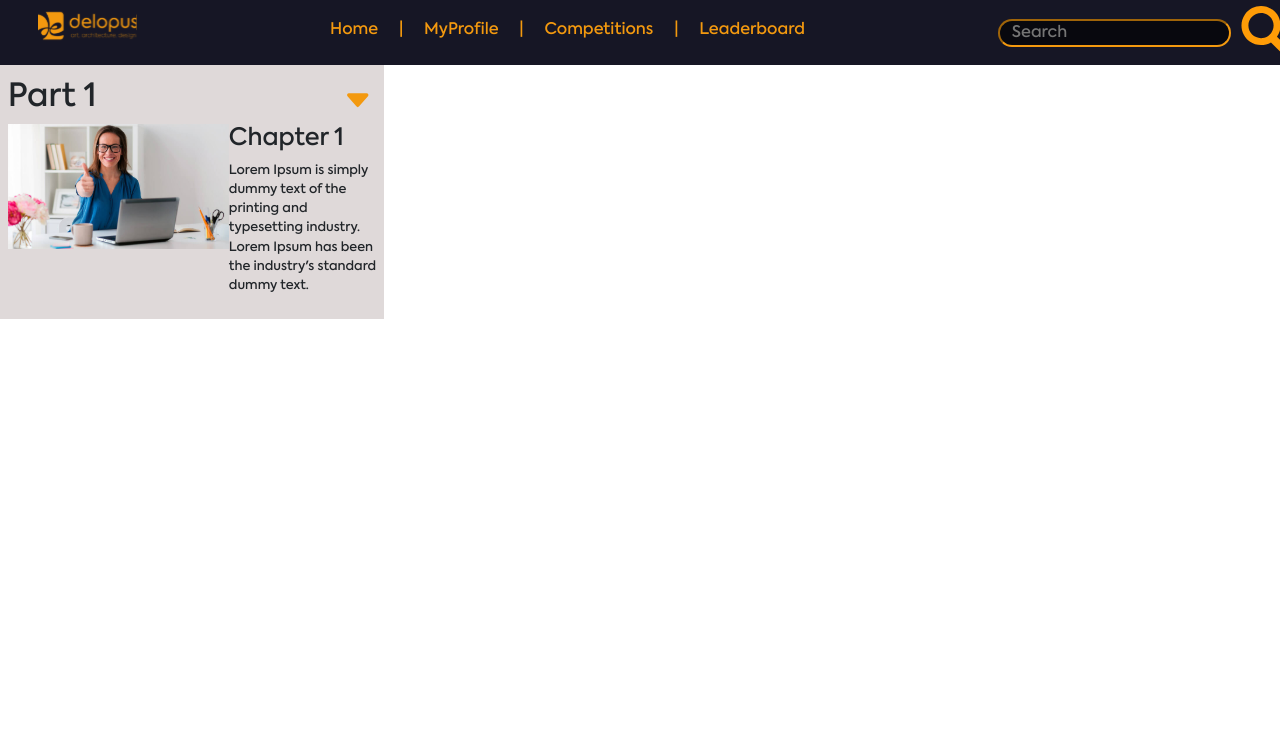
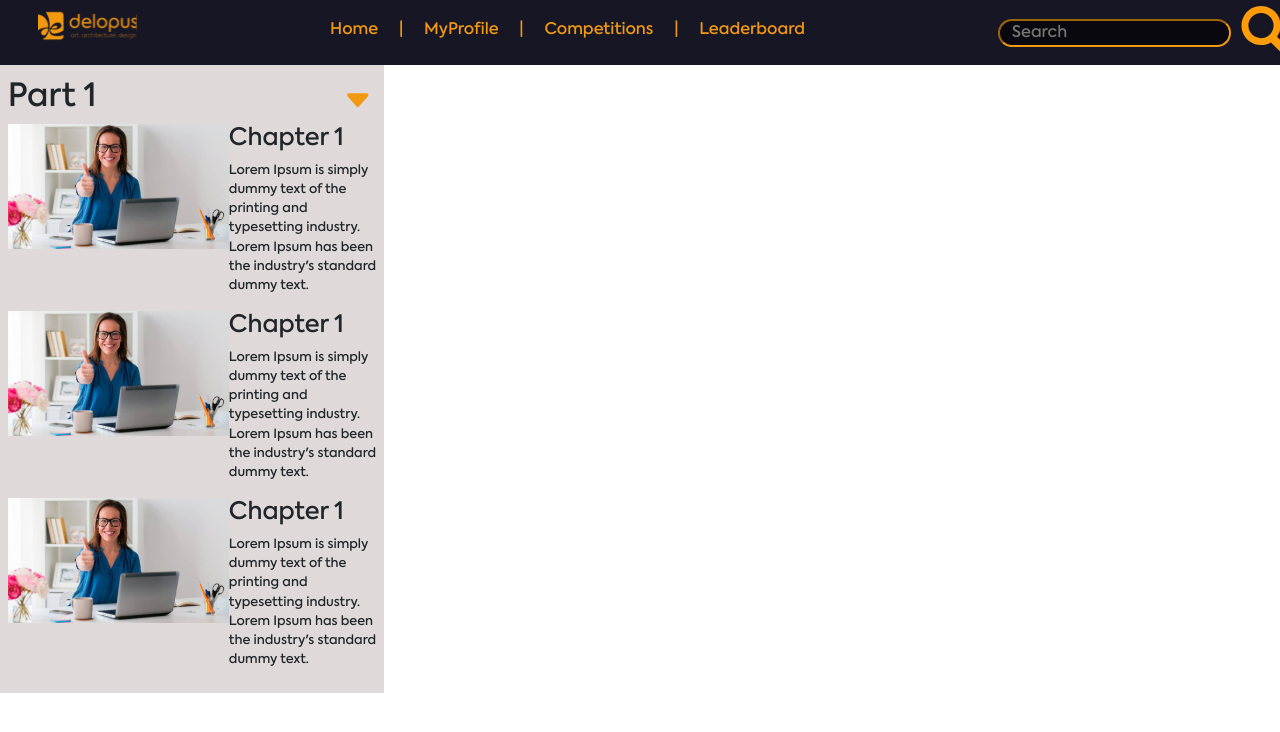
Before and after one commit to jaistarx/delopus, a React (Create React App) app: page /classes in a window 1280 px wide. Both pictures are taken after a click on the button 357 px from the left and 100 px from the top of the page. Shown: the top 732 px of the page. Built offline with nearby package versions, Linux system fonts and the light colour scheme.

Commit message:
initial work

```diff
--- a/src/classes.js
+++ b/src/classes.js
@@ -6,25 +6,36 @@ import { IconContext } from "react-icons/lib";
 function Classes() {
   const [toggle, setToggle] = useState(0);
   const toggling = () => {
-      if(toggle === 0){
-          setToggle(1);}
-      else{
+    if (toggle === 0) {
+      setToggle(1);
+    } else {
       setToggle(0);
     }
-  }
+  };
   return (
     <div>
       <div className="flex">
         <div className="contents">
           <div className="flex-space">
             <h2>Part 1</h2>
-            <button type="button" className="bt" style={{ outline: "none" }} onClick={toggling}>
-              <IconContext.Provider value={{ size: "80%" , color:((toggle===0)?'black':'#F3990F')}}>
+            <button
+              type="button"
+              className="bt"
+              style={{ outline: "none" }}
+              onClick={toggling}
+            >
+              <IconContext.Provider
+                value={{
+                  size: "80%",
+                  color: toggle === 0 ? "black" : "#F3990F",
+                }}
+              >
                 <BsFillCaretDownFill className="icon-drop" />
               </IconContext.Provider>
             </button>
           </div>
-          {(toggle === 1) && (
+          {toggle === 1 && (
+            <div>
               <div>
                 <div className="flex">
                   <img
@@ -42,6 +53,41 @@ function Classes() {
                   </div>
                 </div>
               </div>
+              <div>
+                <div className="flex">
+                  <img
+                    src="images/tcr1.svg"
+                    alt="tcr"
+                    className="thumbnails"
+                  ></img>
+                  <div>
+                    <h4> Chapter 1</h4>
+                    <p className="descript">
+                      Lorem Ipsum is simply dummy text of the printing and
+                      typesetting industry. Lorem Ipsum has been the industry's
+                      standard dummy text.
+                    </p>
+                  </div>
+                </div>
+              </div>
+              <div>
+                <div className="flex">
+                  <img
+                    src="images/tcr1.svg"
+                    alt="tcr"
+                    className="thumbnails"
+                  ></img>
+                  <div>
+                    <h4> Chapter 1</h4>
+                    <p className="descript">
+                      Lorem Ipsum is simply dummy text of the printing and
+                      typesetting industry. Lorem Ipsum has been the industry's
+                      standard dummy text.
+                    </p>
+                  </div>
+                </div>
+              </div>
+            </div>
           )}
         </div>
       </div>
```
Lines whose indentation alone changed are shown as unchanged.
